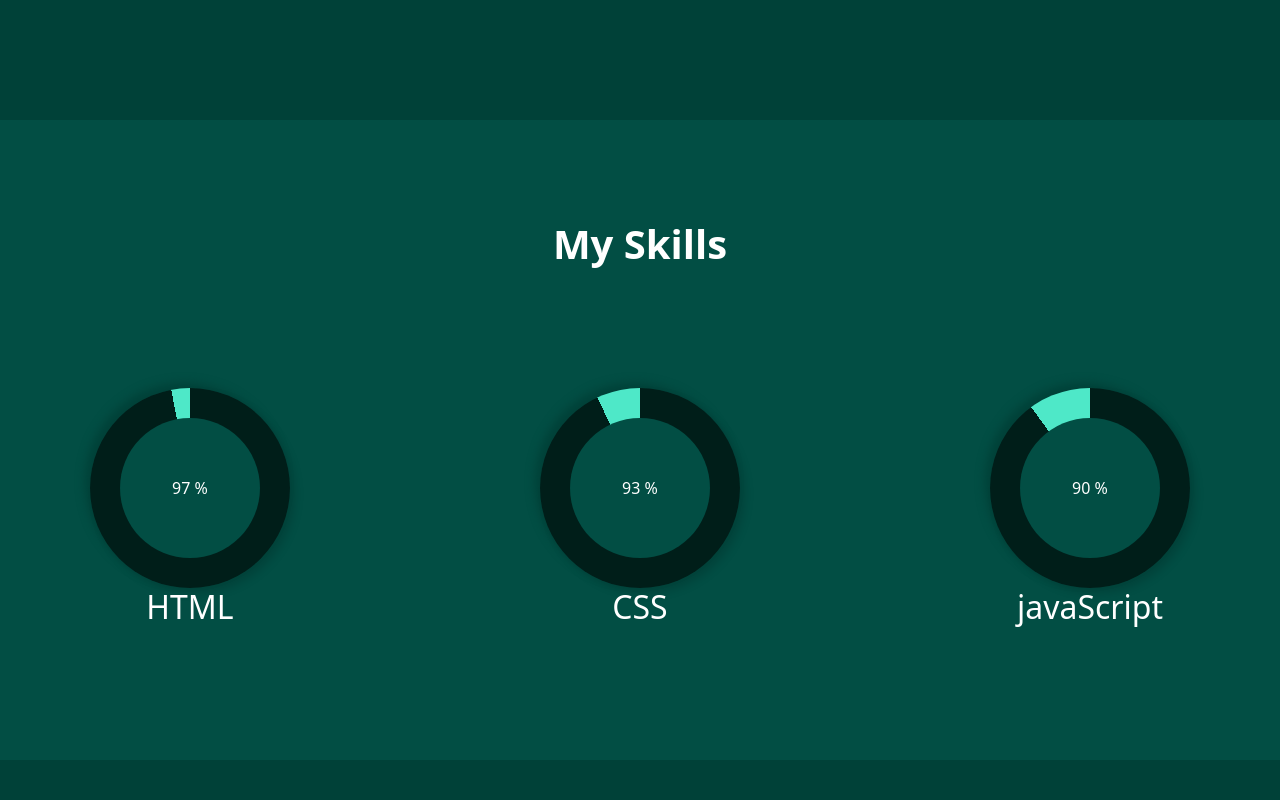
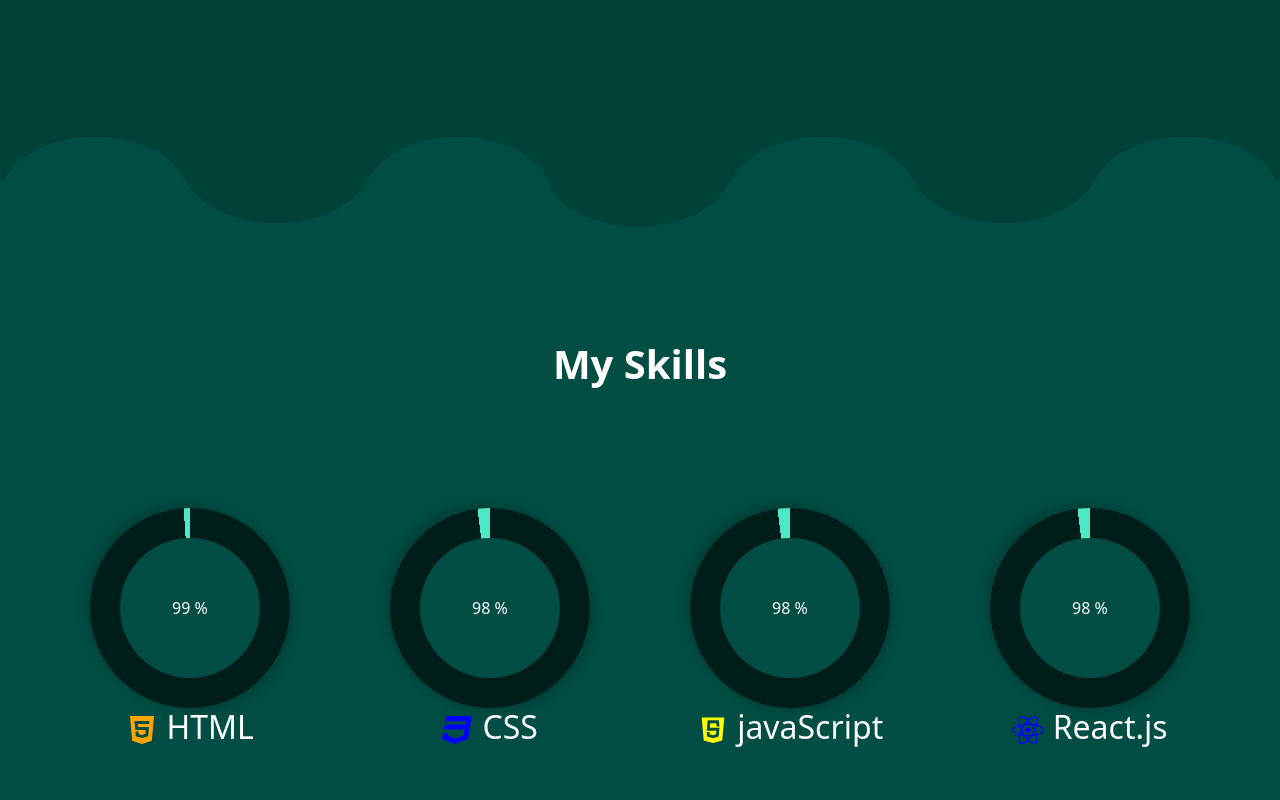
Before and after one commit to slah0982/my-portfolio, a React (Create React App) app: page / in a window 1280 px wide. Shown: the part 680-1480 px from the top of the page. Built offline with nearby package versions, Linux system fonts and the light colour scheme.

Commit message:
working on the divider

```diff
--- a/package.json
+++ b/package.json
@@ -1,7 +1,7 @@
 {
   "name": "portfolio",
   "version": "0.1.0",
-  "homepage": "https://slah0982.github.io/my-portfolio",
+  "commet": "https://slah0982.github.io/my-portfolio",
   "private": true,
   "dependencies": {
     "@testing-library/jest-dom": "^5.17.0",
--- a/src/App.js
+++ b/src/App.js
@@ -1,6 +1,7 @@
 import './App.css';
 import Cursor from './components/animated cursor';
 import Contact from './components/contact';
+import MyDividder from './components/divider/divider';
 import Footer from './components/footer';
 import Header from './components/header';
 import Landing from './components/landing';
@@ -13,7 +14,9 @@ function App() {
       <Cursor/>
       <Header />
       <Landing />
+      <MyDividder rotate='0deg'/>
       <Skills />
+      <MyDividder/>
       <Projects />
       <Contact />
       <Footer />
--- a/src/components/divider/divider.css
+++ b/src/components/divider/divider.css
@@ -1,20 +1,9 @@
-.custom-shape-divider-bottom-1717505062 {
-    position: absolute;
-    bottom: 0;
-    left: 0;
-    width: 100%;
+.cont{
+    height: 120px;
+    max-width: 100%;
     overflow: hidden;
-    line-height: 0;
-    transform: rotate(180deg);
+    background-image: url('../../../public/assets/divider.png');
+    background-size: cover;
+    background-position: center;
+    background-repeat: no-repeat;
 }
-
-.custom-shape-divider-bottom-1717505062 svg {
-    position: relative;
-    display: block;
-    width: calc(100% + 1.3px);
-    height: 89px;
-}
-
-/* .custom-shape-divider-bottom-1717505062 .shape-fill {
-    fill: #024e44;
-} */
--- a/src/components/divider/divider.jsx
+++ b/src/components/divider/divider.jsx
@@ -1,13 +1,12 @@
 import './divider.css'
 
 
-export default function MyDividder({color = 'var(--third-color)'}){
+export default function MyDividder({rotate = '180deg'}){
+
+    //const dividerImg = './assets/divider.png'
+
     return(
-        // <div id={id} class="custom-shape-divider-bottom-1717505062">
-        //     <svg data-name="Layer 1" xmlns="http://www.w3.org/2000/svg" viewBox="0 0 1200 120" preserveAspectRatio="none">
-        //         <path style={{fill: color}} d="M321.39,56.44c58-10.79,114.16-30.13,172-41.86,82.39-16.72,168.19-17.73,250.45-.39C823.78,31,906.67,72,985.66,92.83c70.05,18.48,146.53,26.09,214.34,3V0H0V27.35A600.21,600.21,0,0,0,321.39,56.44Z" class="shape-fill"></path>
-        //     </svg>
-        // </div>
-        <svg xmlns="http://www.w3.org/2000/svg" preserveAspectRatio="none" fill={color} fill-rule="evenodd" viewBox="0 0 1000 320"><path d="M1000 0a482.84 482.84 0 00-341.421 141.42l-87.868 87.87c-39.053 39.052-102.369 39.052-141.422 0l-87.868-87.87A482.84 482.84 0 000 0v320h1000V0z"/></svg>
+        <div className='cont' style={{rotate}}>
+        </div>
     )
 }
--- a/src/components/skills.css
+++ b/src/components/skills.css
@@ -9,8 +9,15 @@
     display: flex;
     padding: 20px;
     justify-content: space-between;
+    flex-wrap: wrap;
+    gap: 10px;
 }
 
 #skills .doughnut{
     max-width: 200px;
+    display: flex;
+    justify-content: center;
+    align-items: center;
+    flex-direction: column;
+
 }
--- a/src/components/skills.js
+++ b/src/components/skills.js
@@ -1,6 +1,8 @@
 import './skills.css'
 import MainHeader from './main-header';
 import SkillsProgress from './skill-prograss';
+import { DiJavascript } from 'react-icons/di';
+import { FaCss3, FaHtml5, FaReact } from 'react-icons/fa6';
 
 
 
@@ -14,21 +16,28 @@ export default function Skills(){
 
 
                 <div className="doughnut">
-                   <SkillsProgress percentage={97}>97 %</SkillsProgress>
+                   <SkillsProgress percentage={99}>99 %</SkillsProgress>
 
-                    <h2>HTML</h2>
+                    <h2><FaHtml5 style={{color: 'orange'}}/> HTML</h2>
                 </div>
                 {/* CSS skill */}
                 <div className="doughnut">
-                    <SkillsProgress percentage={93} >93 %</SkillsProgress>
+                    <SkillsProgress percentage={98} >98 %</SkillsProgress>
 
-                    <h2>CSS</h2>
+                    <h2><FaCss3 style={{color: 'blue'}}/> CSS</h2>
                 </div>
                 {/* javaScript */}
                 <div className="doughnut">
-                    <SkillsProgress percentage={90}> 90 %</SkillsProgress>
+                    <SkillsProgress percentage={98}> 98 %</SkillsProgress>
 
-                    <h2>javaScript</h2>
+                    <h2><DiJavascript style={{color: 'yellow'}}/> javaScript</h2>
+                </div>
+
+                {/* react */}
+                <div className="doughnut">
+                    <SkillsProgress percentage={98}> 98 %</SkillsProgress>
+
+                    <h2><FaReact style={{color: 'blue'}}/> React.js</h2>
                 </div>
             </div>
 
```
Also changed, not shown: public/assets/divider.png (added).
